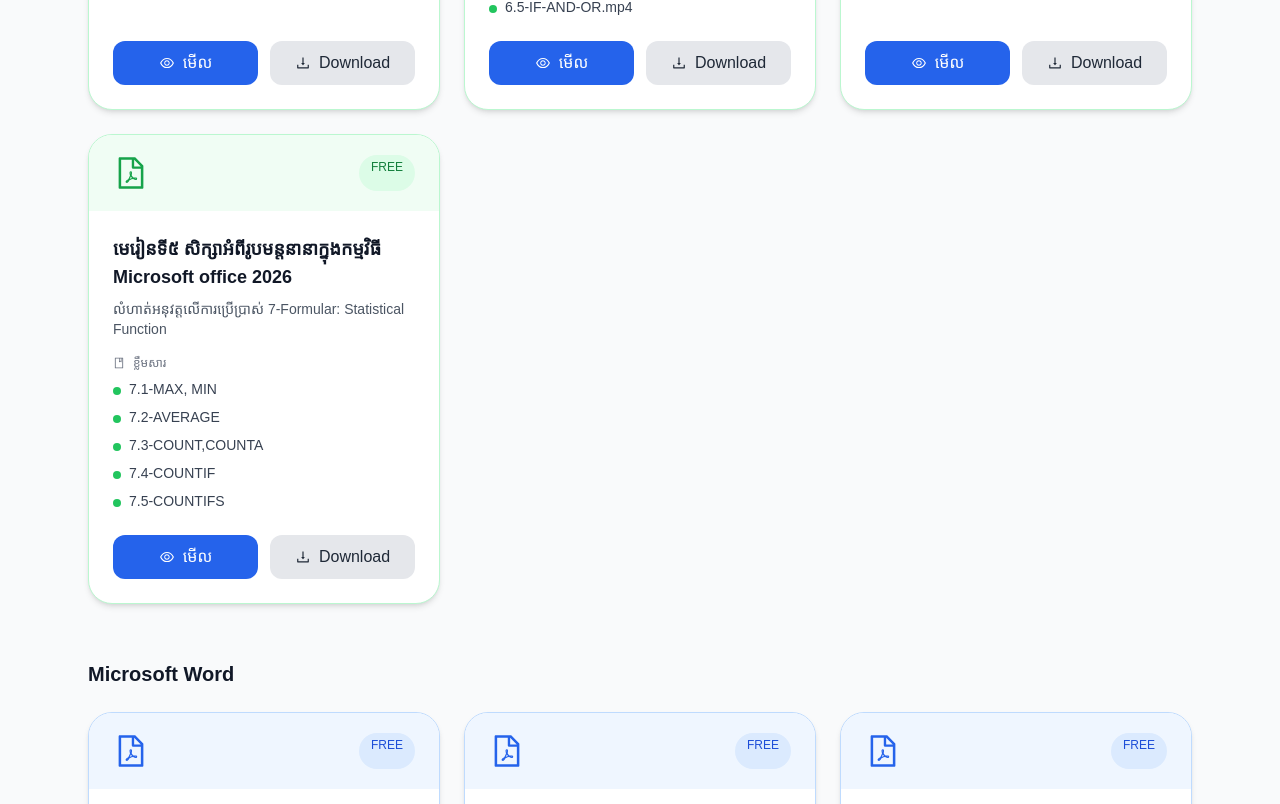
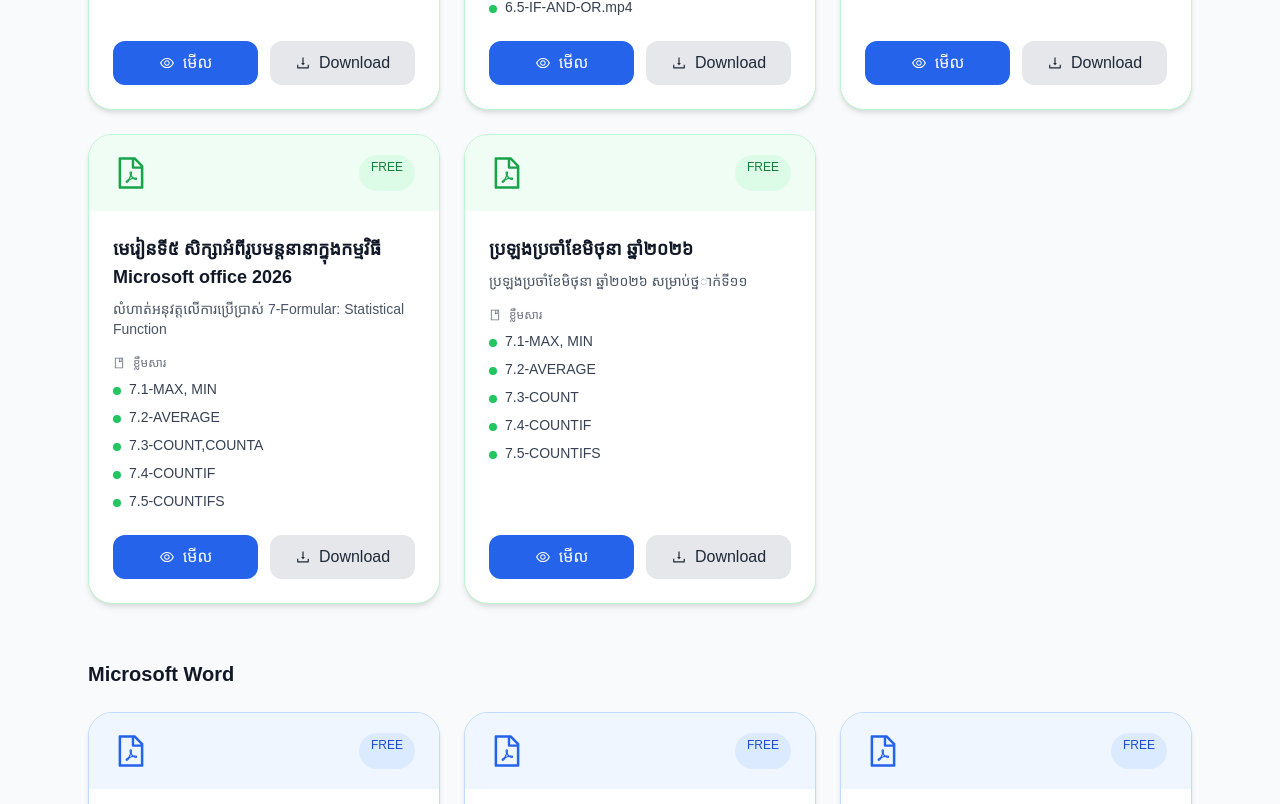
Before and after one commit to VeasnaNIE2025/SchoolApp, a React (Vite) app: page /ict in a window 1280 px wide. Shown: the part 760-1564 px from the top of the page. Built offline with nearby package versions, Linux system fonts and the light colour scheme; a web font is replaced by a local one.

Commit message:
add exam

```diff
--- a/src/page/ICT/IctPage.jsx
+++ b/src/page/ICT/IctPage.jsx
@@ -41,6 +41,13 @@
         description: "លំហាត់អនុវត្តលើការប្រើប្រាស់ 7-Formular: Statistical Function",
         subTopics: ["7.1-MAX, MIN", "7.2-AVERAGE", "7.3-COUNT,COUNTA", "7.4-COUNTIF", "7.5-COUNTIFS"],
         pdf: "Videos/Excel/Excercise/7-Statistical.xlsx",
+      },
+      {
+        id: 5,
+        title: "ប្រឡងប្រចាំខែមិថុនា ឆ្នាំ២០២៦",
+        description: "ប្រឡងប្រចាំខែមិថុនា ឆ្នាំ២០២៦ សម្រាប់ថ្ន​ាក់ទី១១",
+        subTopics: ["7.1-MAX, MIN", "7.2-AVERAGE", "7.3-COUNT", "7.4-COUNTIF", "7.5-COUNTIFS"],
+        pdf: "Videos/Excel/Excercise/8-exam.xlsb",
       },
     ],
   },
```
